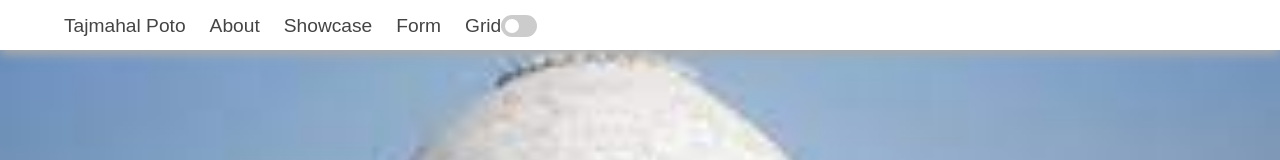
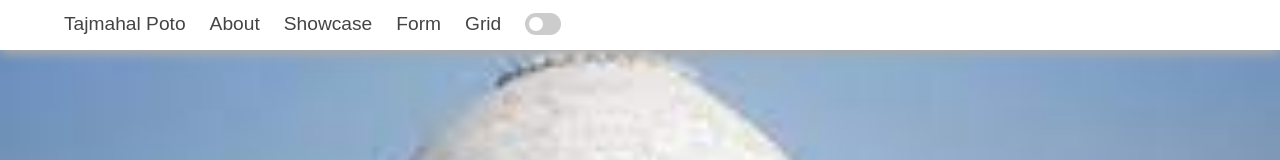
Before and after one commit to RevoU-FSSE-2/week-3-haikalshahab93, a plain HTML site: page index.html in a window 1280 px wide. Shown: the top 160 px of the page. Drawn offline with nearby package versions, Linux system fonts and the light colour scheme.

Commit message:
update data

```diff
--- a/index.html
+++ b/index.html
@@ -30,13 +30,11 @@
           <li><a href="#showcase">Showcase</a></li>
           <li><a href="#form-section">Form</a></li>
           <li><a href="#grid">Grid</a></li>
+          <li><label class="switch">
+            <input id="checkbox-dark-mode" onchange="toggleDarkMode()" type="checkbox">
+            <span class="slider round"></span>
+          </label></li>
 
-          <span id="dark-mode-switch">
-            <label class="switch">
-              <input id="checkbox-dark-mode" onchange="toggleDarkMode()" type="checkbox">
-              <span class="slider round"></span>
-            </label>
-          </span>
         </ul>
 
       </div>
```
Also changed, not shown: image/WhatsApp Image 2022-10-12 at 12.30.32.jpeg (added), image/h1.PNG (added), image/img/Capture.png (added), image/img/Capture1.png (added), 1 other file.
